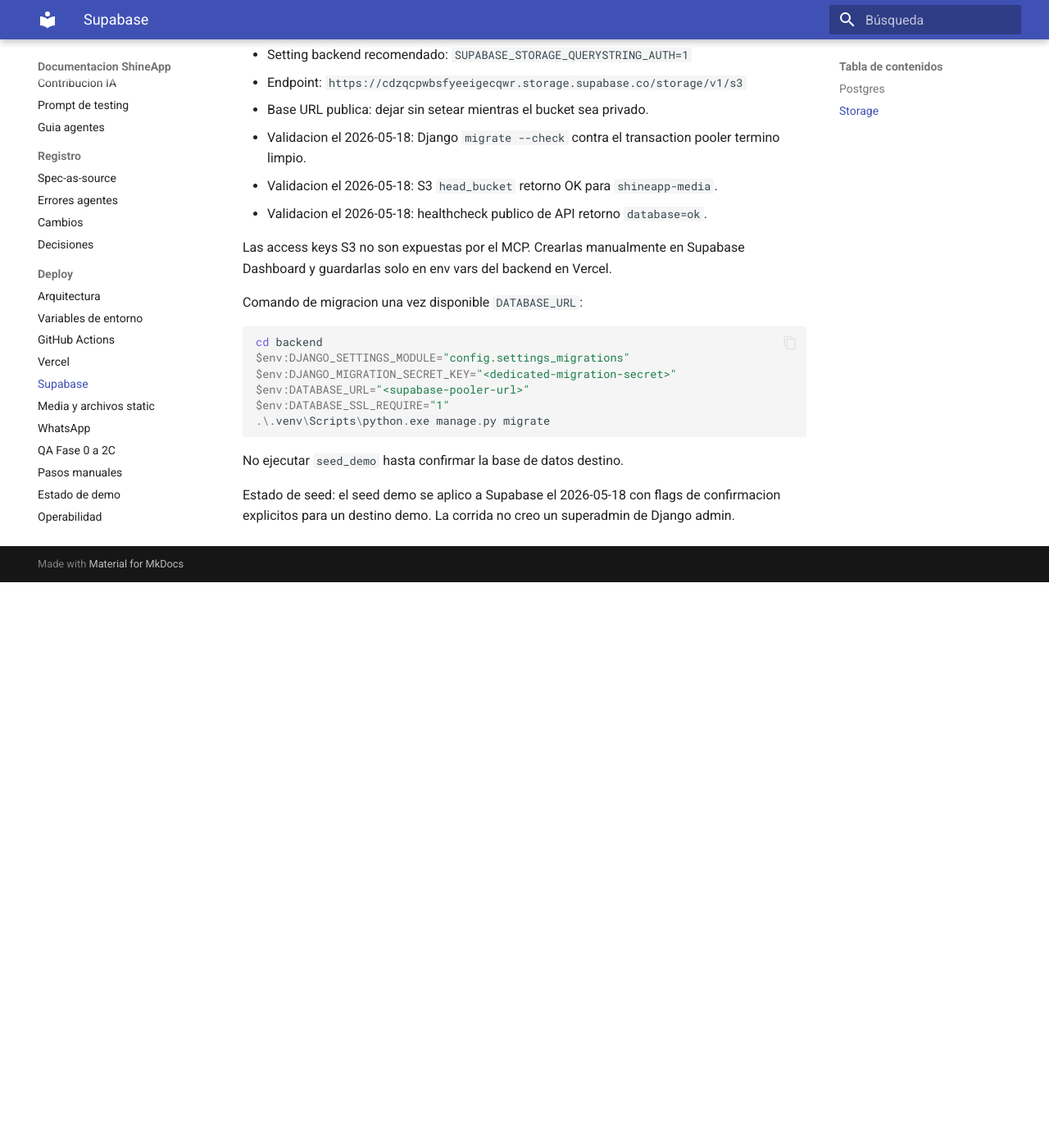
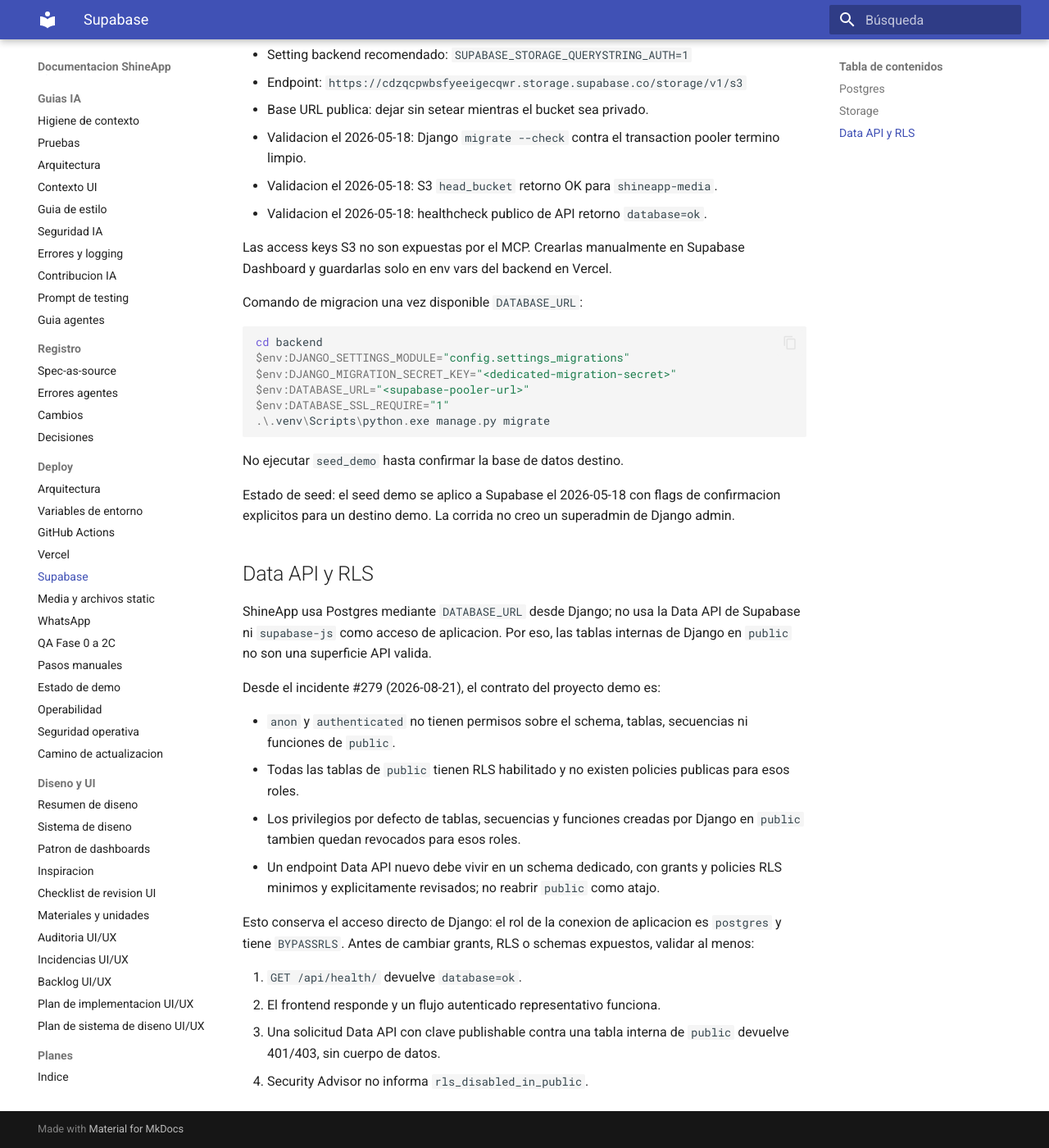
Before and after one commit to juanikitro/ShineApp, an MkDocs documentation site: the page built from docs/deployment/supabase.md, in a window 1280 px wide and 1400 px high, scrolled down 1843 px. Shown: the whole window at 82% size. Built offline with MkDocs 1.6.1 and Material for MkDocs 9.7.7, drawn with Linux system fonts in a browser that asks for light colours; before the commit the page ends 2553 px from its top, so only the background shows below that.

Commit message:
docs(security): document Supabase Data API containment

````diff
--- a/docs/deployment/supabase.md
+++ b/docs/deployment/supabase.md
@@ -73,3 +73,31 @@
 No ejecutar `seed_demo` hasta confirmar la base de datos destino.
 
 Estado de seed: el seed demo se aplico a Supabase el 2026-05-18 con flags de confirmacion explicitos para un destino demo. La corrida no creo un superadmin de Django admin.
+
+## Data API y RLS
+
+ShineApp usa Postgres mediante `DATABASE_URL` desde Django; no usa la Data API
+de Supabase ni `supabase-js` como acceso de aplicacion. Por eso, las tablas
+internas de Django en `public` no son una superficie API valida.
+
+Desde el incidente #279 (2026-08-21), el contrato del proyecto demo es:
+
+- `anon` y `authenticated` no tienen permisos sobre el schema, tablas,
+  secuencias ni funciones de `public`.
+- Todas las tablas de `public` tienen RLS habilitado y no existen policies
+  publicas para esos roles.
+- Los privilegios por defecto de tablas, secuencias y funciones creadas por
+  Django en `public` tambien quedan revocados para esos roles.
+- Un endpoint Data API nuevo debe vivir en un schema dedicado, con grants y
+  policies RLS minimos y explicitamente revisados; no reabrir `public` como
+  atajo.
+
+Esto conserva el acceso directo de Django: el rol de la conexion de aplicacion
+es `postgres` y tiene `BYPASSRLS`. Antes de cambiar grants, RLS o schemas
+expuestos, validar al menos:
+
+1. `GET /api/health/` devuelve `database=ok`.
+2. El frontend responde y un flujo autenticado representativo funciona.
+3. Una solicitud Data API con clave publishable contra una tabla interna de
+   `public` devuelve 401/403, sin cuerpo de datos.
+4. Security Advisor no informa `rls_disabled_in_public`.
--- a/docs/registro/cambios/index.md
+++ b/docs/registro/cambios/index.md
@@ -9,6 +9,7 @@
 py -3 scripts/check_docs.py --write --skip-build
 ```
 
+- [Contencion de la Data API de Supabase](2026-08-21-contencion-data-api-supabase.md)
 - [WhatsApp gratis: feedback accionable](2026-08-19-whatsapp-gratis-feedback-accionable.md)
 - [Cotizaciones sin pulso al actualizar](2026-08-18-cotizaciones-sin-pulso-al-actualizar.md)
 - [Seguridad: actualizacion de PDF.js y nanoid](2026-08-18-actualizacion-seguridad-pdfjs.md)
````
Also changed, not shown: CHANGELOG.md (+3 -0 lines), docs/registro/cambios/2026-08-21-contencion-data-api-supabase.md (added, +32 -0 lines).
